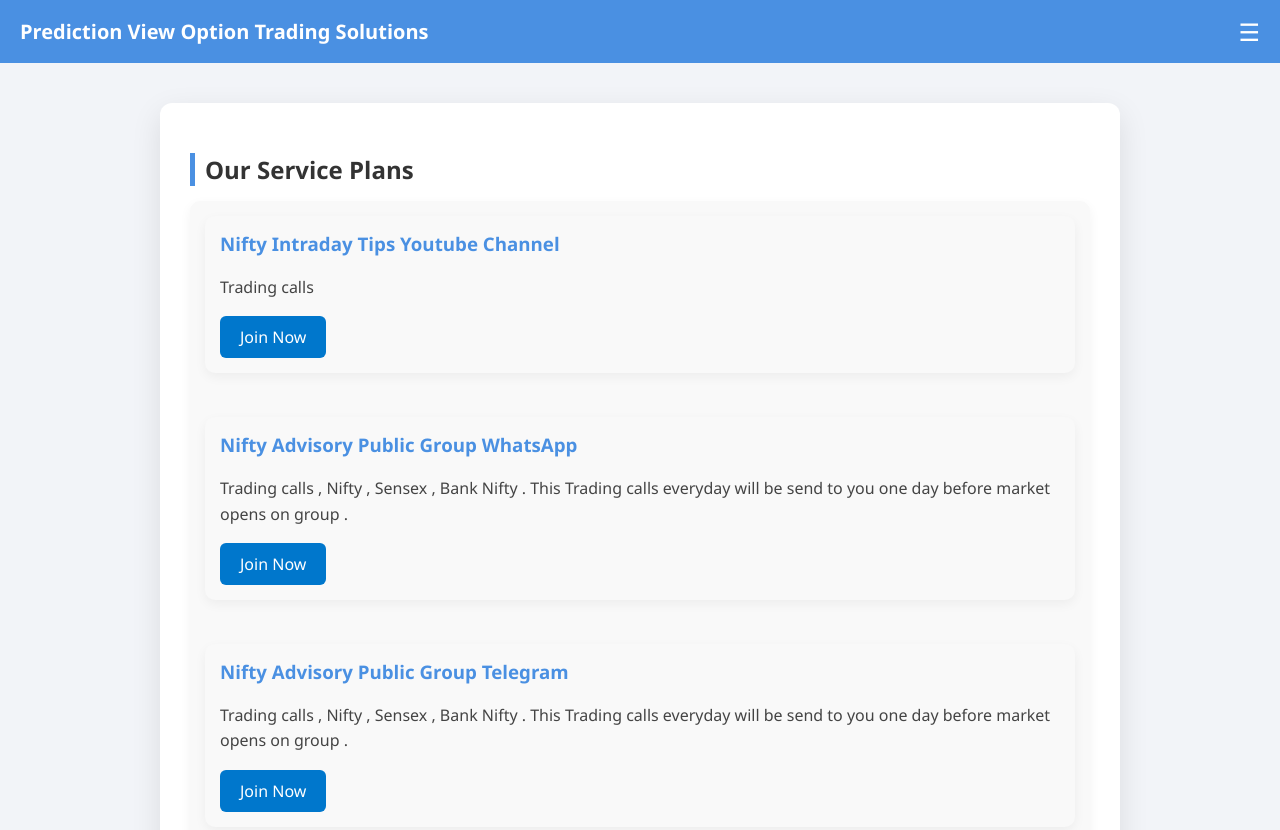
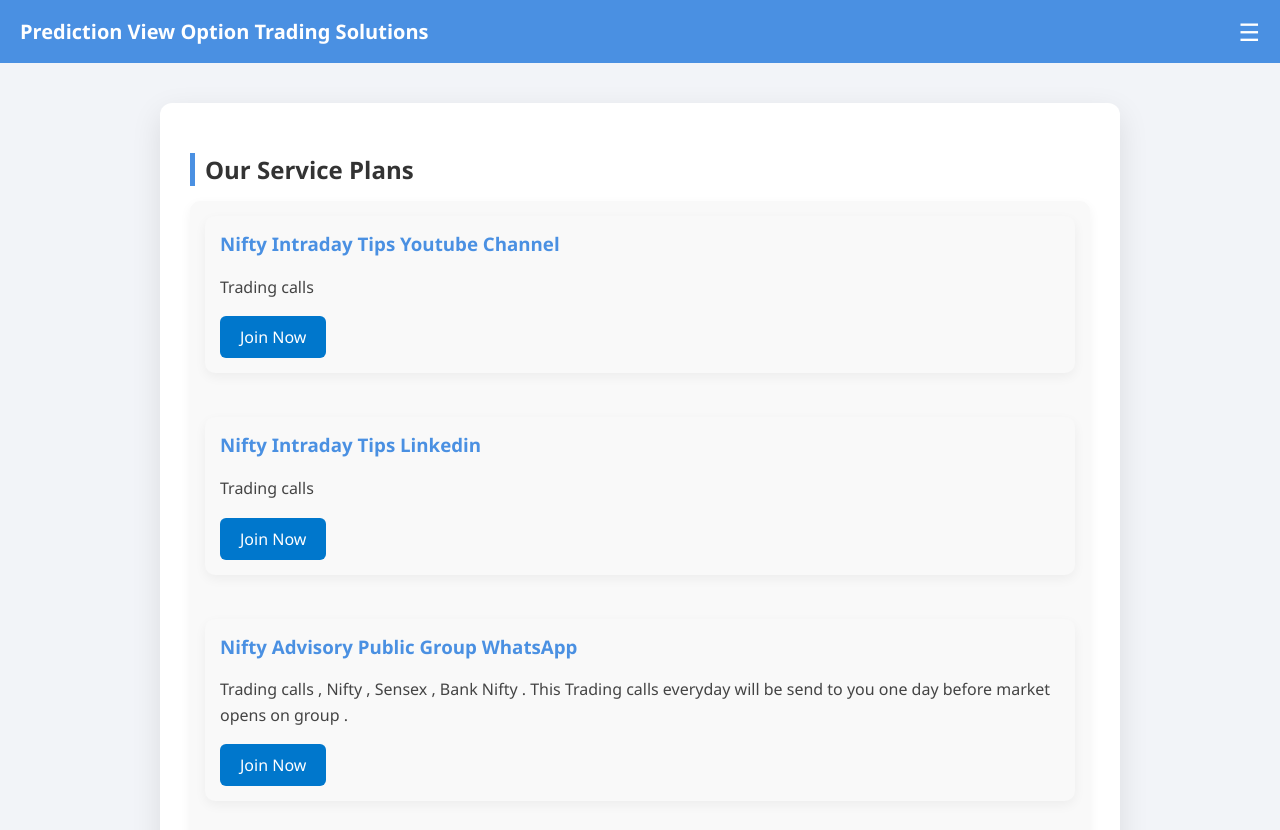
Before and after one commit to karthik2342323/PredictionViewOptionTrading, a plain HTML site: page services.html in a window 1280 px wide. Shown: the top 830 px of the page. Drawn offline with Linux system fonts and the light colour scheme.

Commit message:
Add files via upload

```diff
--- a/services.html
+++ b/services.html
@@ -101,7 +101,13 @@
       <div class="project-card">
         <h3>Nifty Intraday Tips Youtube Channel</h3>
         <p>Trading calls </p>
-        <a href="https://www.youtube.com/@kartikmakwana6328" class="demo-btn">Join Now</a>
+        <a href="https://www.youtube.com/@kartikmakwana6328/shorts" class="demo-btn">Join Now</a>
+      </div><br><br>
+
+      <div class="project-card">
+        <h3>Nifty Intraday Tips Linkedin </h3>
+        <p>Trading calls </p>
+        <a href="https://www.linkedin.com/in/karthik-makwana-8887b1145/" class="demo-btn">Join Now</a>
       </div><br><br>
 
       <div class="project-card">
```
